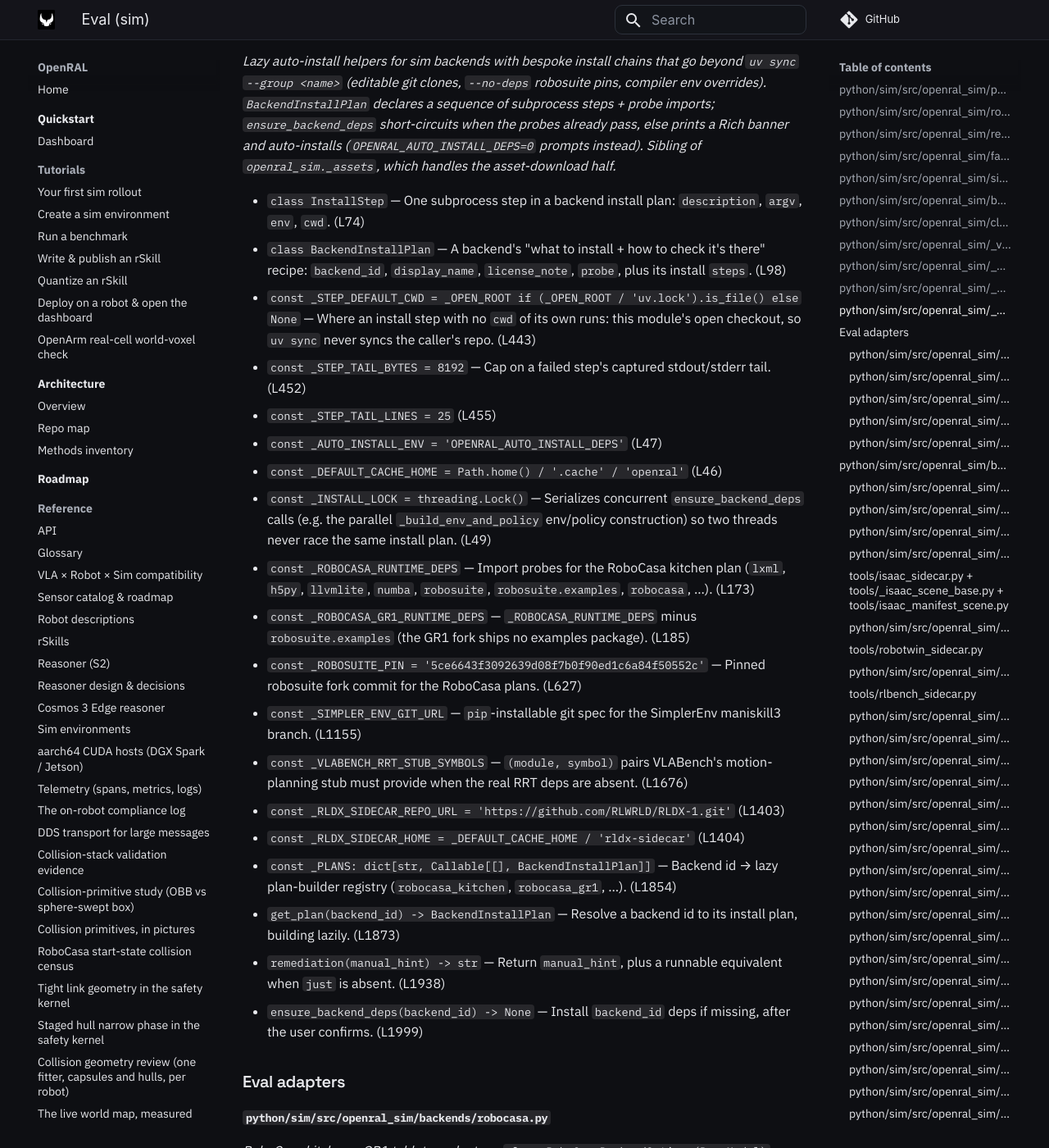
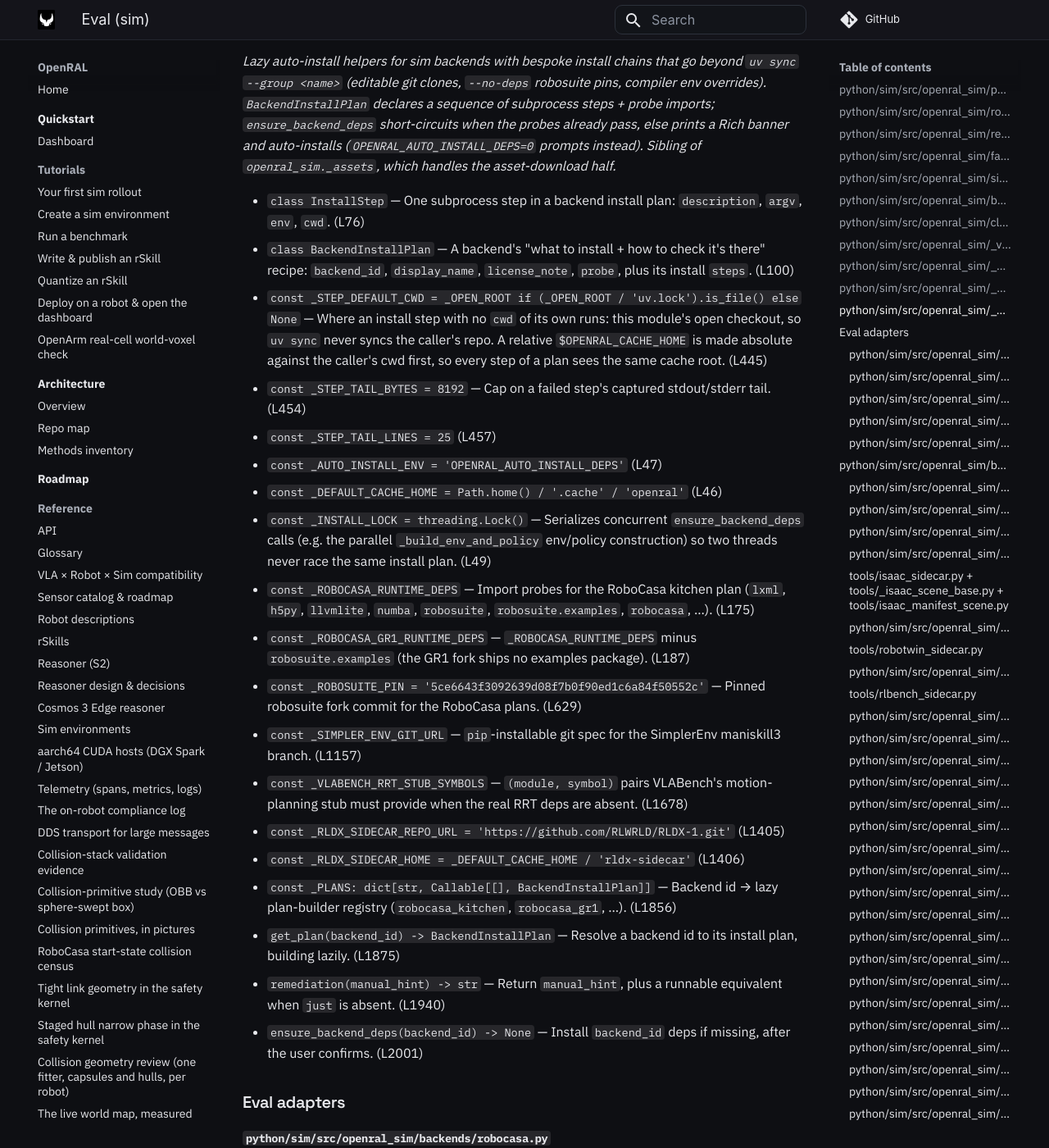
Before and after one commit to OpenRAL/openral, an MkDocs documentation site: the page built from docs/methods/07-eval-sim.md, in a window 1280 px wide and 1400 px high, scrolled down 12644 px. Shown: the whole window at 82% size. Built offline with MkDocs 1.6.1 and Material for MkDocs 9.7.7, drawn with Linux system fonts in a browser that asks for light colours; comment, search, counter and statistics services are not loaded.

Commit message:
fix(sim): anchor a relative OPENRAL_CACHE_HOME to the caller's cwd
Install steps without their own cwd now run in the open checkout, so a
relative cache root resolved there for clone/mkdir steps but against the
caller's cwd for steps with cwd=source. Make it absolute where it is read
(_cache_home, _rldx_sidecar_source_dir) so a plan sees one root.

Co-Authored-By: Claude Opus 5.5 <noreply@anthropic.com>
Signed-off-by: Adrian <adrianllopart@gmail.com>

```diff
--- a/docs/methods/07-eval-sim.md
+++ b/docs/methods/07-eval-sim.md
@@ -187,25 +187,25 @@ _Lazy asset-fetch helpers for sim backends with large CC-BY downloads (today onl
 ### `python/sim/src/openral_sim/_deps.py`
 _Lazy auto-install helpers for sim backends with bespoke install chains that go beyond `uv sync --group <name>` (editable git clones, `--no-deps` robosuite pins, compiler env overrides). `BackendInstallPlan` declares a sequence of subprocess steps + probe imports; `ensure_backend_deps` short-circuits when the probes already pass, else prints a Rich banner and auto-installs (`OPENRAL_AUTO_INSTALL_DEPS=0` prompts instead). Sibling of `openral_sim._assets`, which handles the asset-download half._
 
-- `class InstallStep` — One subprocess step in a backend install plan: `description`, `argv`, `env`, `cwd`. (L74)
-- `class BackendInstallPlan` — A backend's "what to install + how to check it's there" recipe: `backend_id`, `display_name`, `license_note`, `probe`, plus its install `steps`. (L98)
-- `const _STEP_DEFAULT_CWD = _OPEN_ROOT if (_OPEN_ROOT / 'uv.lock').is_file() else None` — Where an install step with no `cwd` of its own runs: this module's open checkout, so `uv sync` never syncs the caller's repo. (L443)
-- `const _STEP_TAIL_BYTES = 8192` — Cap on a failed step's captured stdout/stderr tail. (L452)
-- `const _STEP_TAIL_LINES = 25` (L455)
+- `class InstallStep` — One subprocess step in a backend install plan: `description`, `argv`, `env`, `cwd`. (L76)
+- `class BackendInstallPlan` — A backend's "what to install + how to check it's there" recipe: `backend_id`, `display_name`, `license_note`, `probe`, plus its install `steps`. (L100)
+- `const _STEP_DEFAULT_CWD = _OPEN_ROOT if (_OPEN_ROOT / 'uv.lock').is_file() else None` — Where an install step with no `cwd` of its own runs: this module's open checkout, so `uv sync` never syncs the caller's repo. A relative `$OPENRAL_CACHE_HOME` is made absolute against the caller's cwd first, so every step of a plan sees the same cache root. (L445)
+- `const _STEP_TAIL_BYTES = 8192` — Cap on a failed step's captured stdout/stderr tail. (L454)
+- `const _STEP_TAIL_LINES = 25` (L457)
 - `const _AUTO_INSTALL_ENV = 'OPENRAL_AUTO_INSTALL_DEPS'` (L47)
 - `const _DEFAULT_CACHE_HOME = Path.home() / '.cache' / 'openral'` (L46)
 - `const _INSTALL_LOCK = threading.Lock()` — Serializes concurrent `ensure_backend_deps` calls (e.g. the parallel `_build_env_and_policy` env/policy construction) so two threads never race the same install plan. (L49)
-- `const _ROBOCASA_RUNTIME_DEPS` — Import probes for the RoboCasa kitchen plan (`lxml`, `h5py`, `llvmlite`, `numba`, `robosuite`, `robosuite.examples`, `robocasa`, …). (L173)
-- `const _ROBOCASA_GR1_RUNTIME_DEPS` — `_ROBOCASA_RUNTIME_DEPS` minus `robosuite.examples` (the GR1 fork ships no examples package). (L185)
-- `const _ROBOSUITE_PIN = '5ce6643f3092639d08f7b0f90ed1c6a84f50552c'` — Pinned robosuite fork commit for the RoboCasa plans. (L627)
-- `const _SIMPLER_ENV_GIT_URL` — `pip`-installable git spec for the SimplerEnv maniskill3 branch. (L1155)
-- `const _VLABENCH_RRT_STUB_SYMBOLS` — `(module, symbol)` pairs VLABench's motion-planning stub must provide when the real RRT deps are absent. (L1676)
-- `const _RLDX_SIDECAR_REPO_URL = 'https://github.com/RLWRLD/RLDX-1.git'` (L1403)
-- `const _RLDX_SIDECAR_HOME = _DEFAULT_CACHE_HOME / 'rldx-sidecar'` (L1404)
-- `const _PLANS: dict[str, Callable[[], BackendInstallPlan]]` — Backend id → lazy plan-builder registry (`robocasa_kitchen`, `robocasa_gr1`, …). (L1854)
-- `get_plan(backend_id) -> BackendInstallPlan` — Resolve a backend id to its install plan, building lazily. (L1873)
-- `remediation(manual_hint) -> str` — Return `manual_hint`, plus a runnable equivalent when `just` is absent. (L1938)
-- `ensure_backend_deps(backend_id) -> None` — Install `backend_id` deps if missing, after the user confirms. (L1999)
+- `const _ROBOCASA_RUNTIME_DEPS` — Import probes for the RoboCasa kitchen plan (`lxml`, `h5py`, `llvmlite`, `numba`, `robosuite`, `robosuite.examples`, `robocasa`, …). (L175)
+- `const _ROBOCASA_GR1_RUNTIME_DEPS` — `_ROBOCASA_RUNTIME_DEPS` minus `robosuite.examples` (the GR1 fork ships no examples package). (L187)
+- `const _ROBOSUITE_PIN = '5ce6643f3092639d08f7b0f90ed1c6a84f50552c'` — Pinned robosuite fork commit for the RoboCasa plans. (L629)
+- `const _SIMPLER_ENV_GIT_URL` — `pip`-installable git spec for the SimplerEnv maniskill3 branch. (L1157)
+- `const _VLABENCH_RRT_STUB_SYMBOLS` — `(module, symbol)` pairs VLABench's motion-planning stub must provide when the real RRT deps are absent. (L1678)
+- `const _RLDX_SIDECAR_REPO_URL = 'https://github.com/RLWRLD/RLDX-1.git'` (L1405)
+- `const _RLDX_SIDECAR_HOME = _DEFAULT_CACHE_HOME / 'rldx-sidecar'` (L1406)
+- `const _PLANS: dict[str, Callable[[], BackendInstallPlan]]` — Backend id → lazy plan-builder registry (`robocasa_kitchen`, `robocasa_gr1`, …). (L1856)
+- `get_plan(backend_id) -> BackendInstallPlan` — Resolve a backend id to its install plan, building lazily. (L1875)
+- `remediation(manual_hint) -> str` — Return `manual_hint`, plus a runnable equivalent when `just` is absent. (L1940)
+- `ensure_backend_deps(backend_id) -> None` — Install `backend_id` deps if missing, after the user confirms. (L2001)
 
 ### Eval adapters
 
```
Also changed, not shown: 2 other files.
